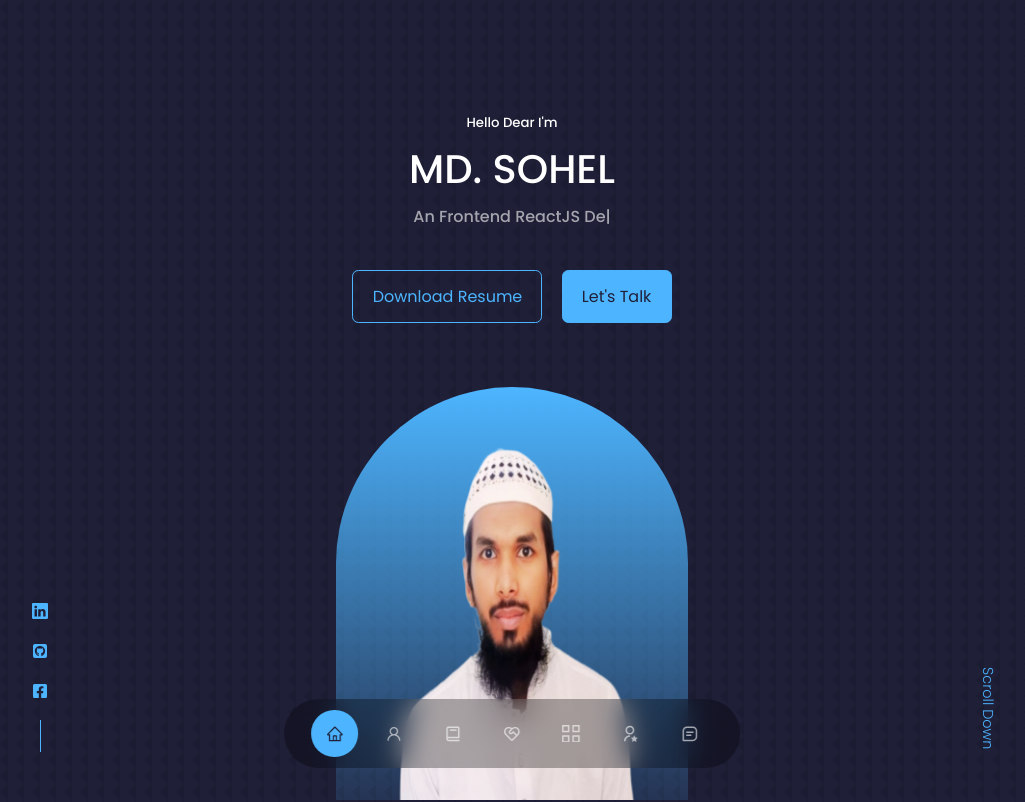
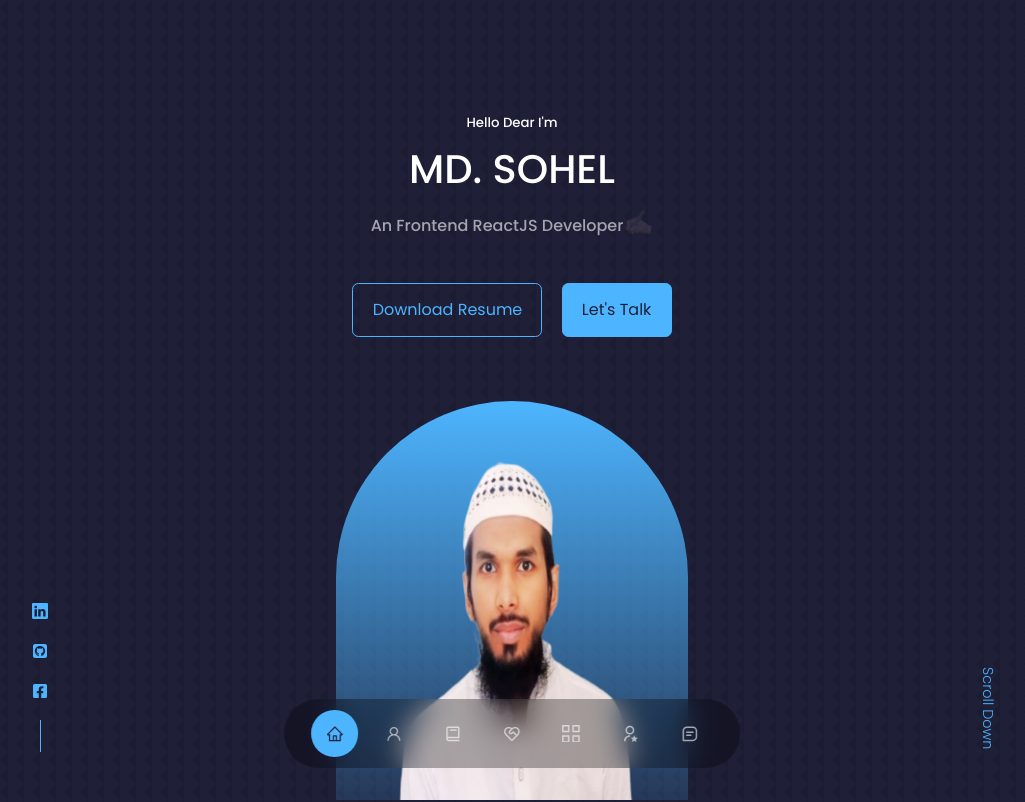
Before and after one commit to khanmdsohel02/sohel.dev.portfolio, a React (Vite) app: page / in a window 1280 px wide. Shown: the top 802 px of the page, without its empty margins (128-1153 px from the left). Built offline with nearby package versions, Linux system fonts and the light colour scheme.

Commit message:
some edition

```diff
--- a/src/components/header/Header.jsx
+++ b/src/components/header/Header.jsx
@@ -16,9 +16,10 @@ const Header = () => {
         // "Backend Developer",
       ],
       typeSpeed: 70,
-      backSpeed: 70,
+      backSpeed: 30,
       backDelay: 1500,
       loop: true,
+      cursorChar: "<span style='font-size:1.5rem;'>&#9997;&#127995;</span>",
     });
 
     return () => {
```
